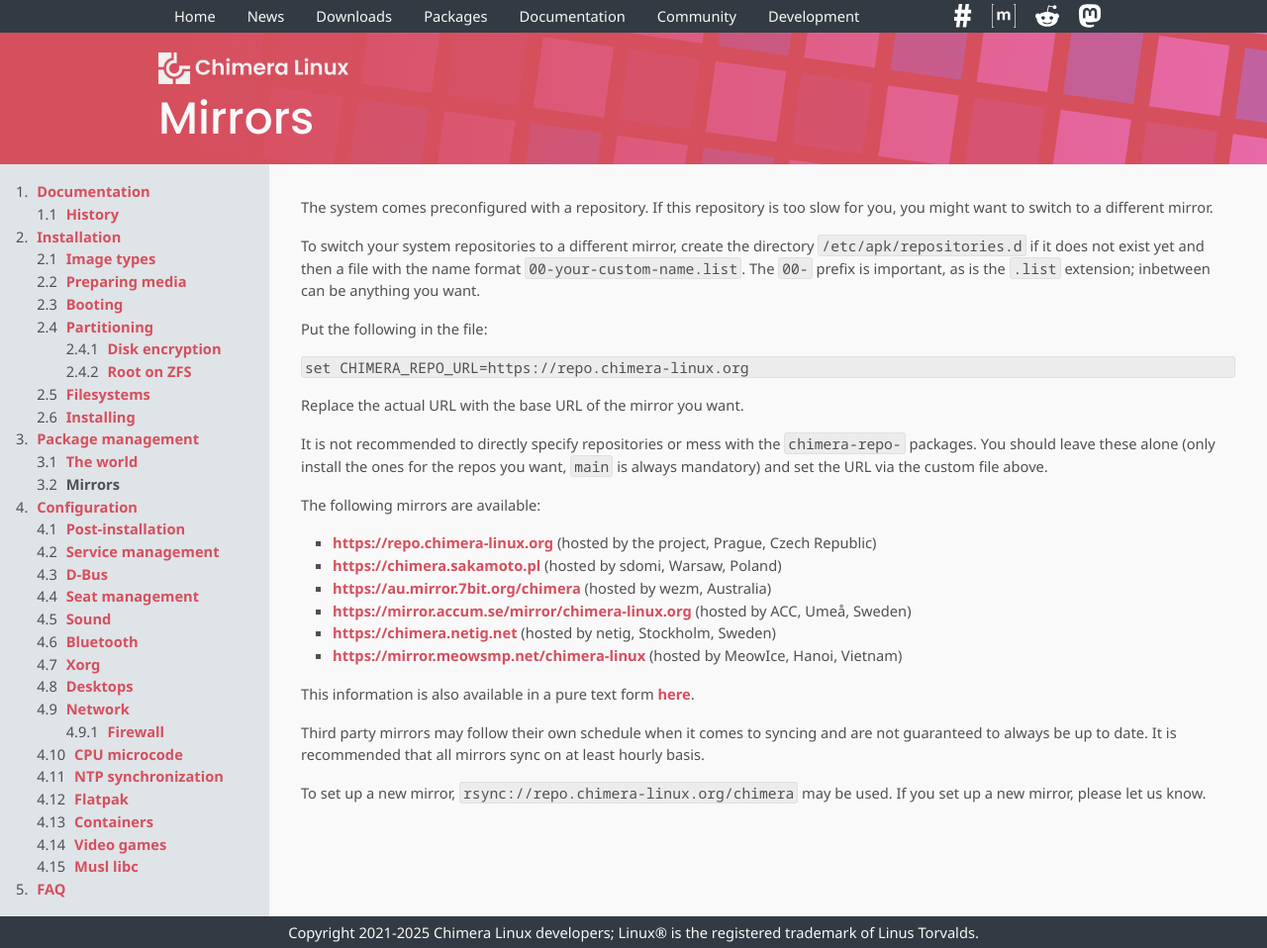
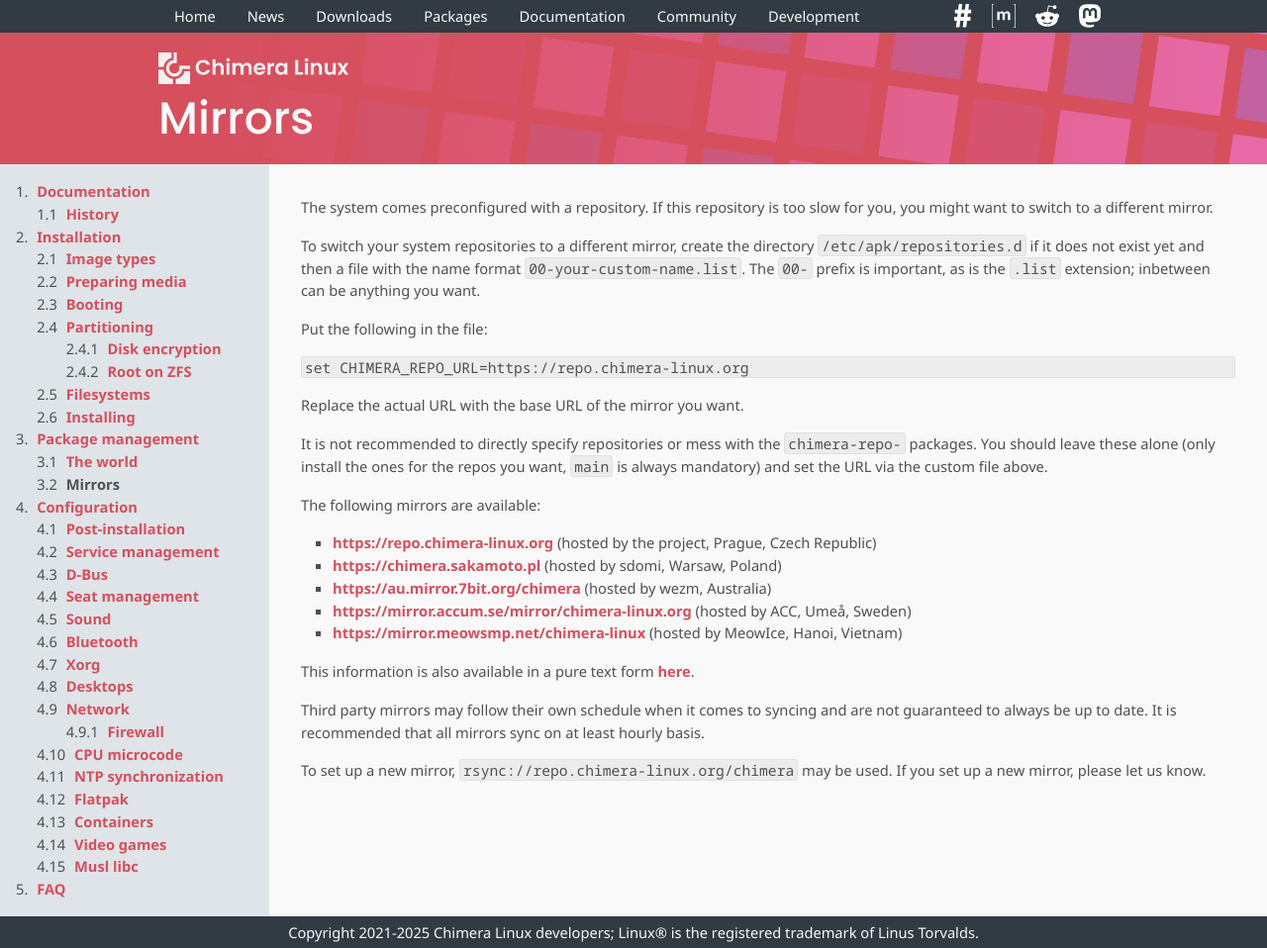
Before and after one commit to chimera-linux/chimera-linux.github.io, a Jekyll site: the page built from _docs/apk/mirrors.md, in a window 1280 px wide and 958 px high. Shown: the whole window at 99% size. Built offline with Jekyll 4.4.1, drawn with Linux system fonts in a browser that asks for light colours.

Commit message:
drop netig mirror

```diff
--- a/_docs/apk/mirrors.md
+++ b/_docs/apk/mirrors.md
@@ -32,7 +32,6 @@
 * [https://chimera.sakamoto.pl](https://chimera.sakamoto.pl) (hosted by sdomi, Warsaw, Poland)
 * [https://au.mirror.7bit.org/chimera](https://au.mirror.7bit.org/chimera) (hosted by wezm, Australia)
 * [https://mirror.accum.se/mirror/chimera-linux.org](https://mirror.accum.se/mirror/chimera-linux.org) (hosted by ACC, Umeå, Sweden)
-* [https://chimera.netig.net](https://chimera.netig.net) (hosted by netig, Stockholm, Sweden)
 * [https://mirror.meowsmp.net/chimera-linux](https://mirror.meowsmp.net/chimera-linux) (hosted by MeowIce, Hanoi, Vietnam)
 
 This information is also available in a pure text form [here](https://repo.chimera-linux.org/mirrors.txt).
```
